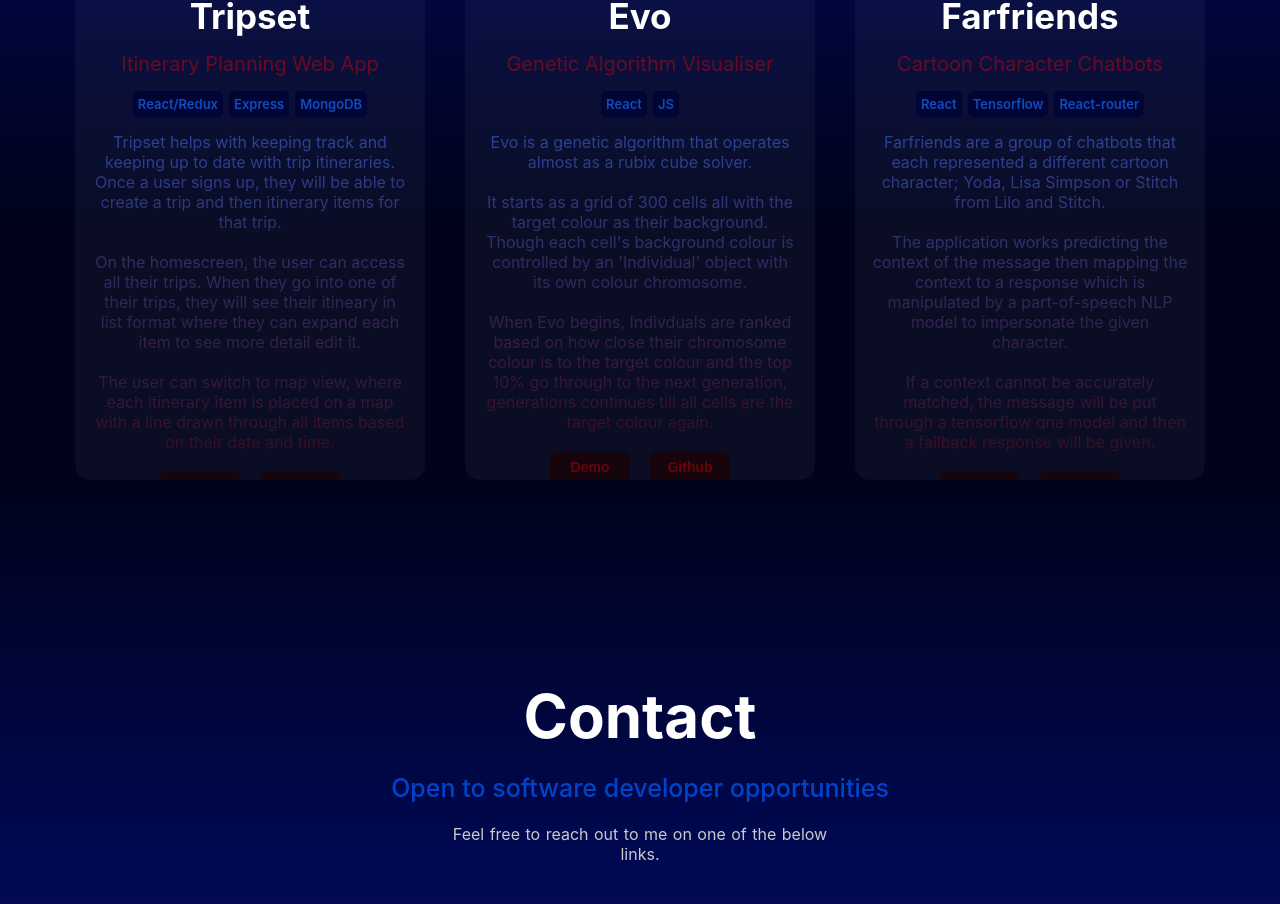
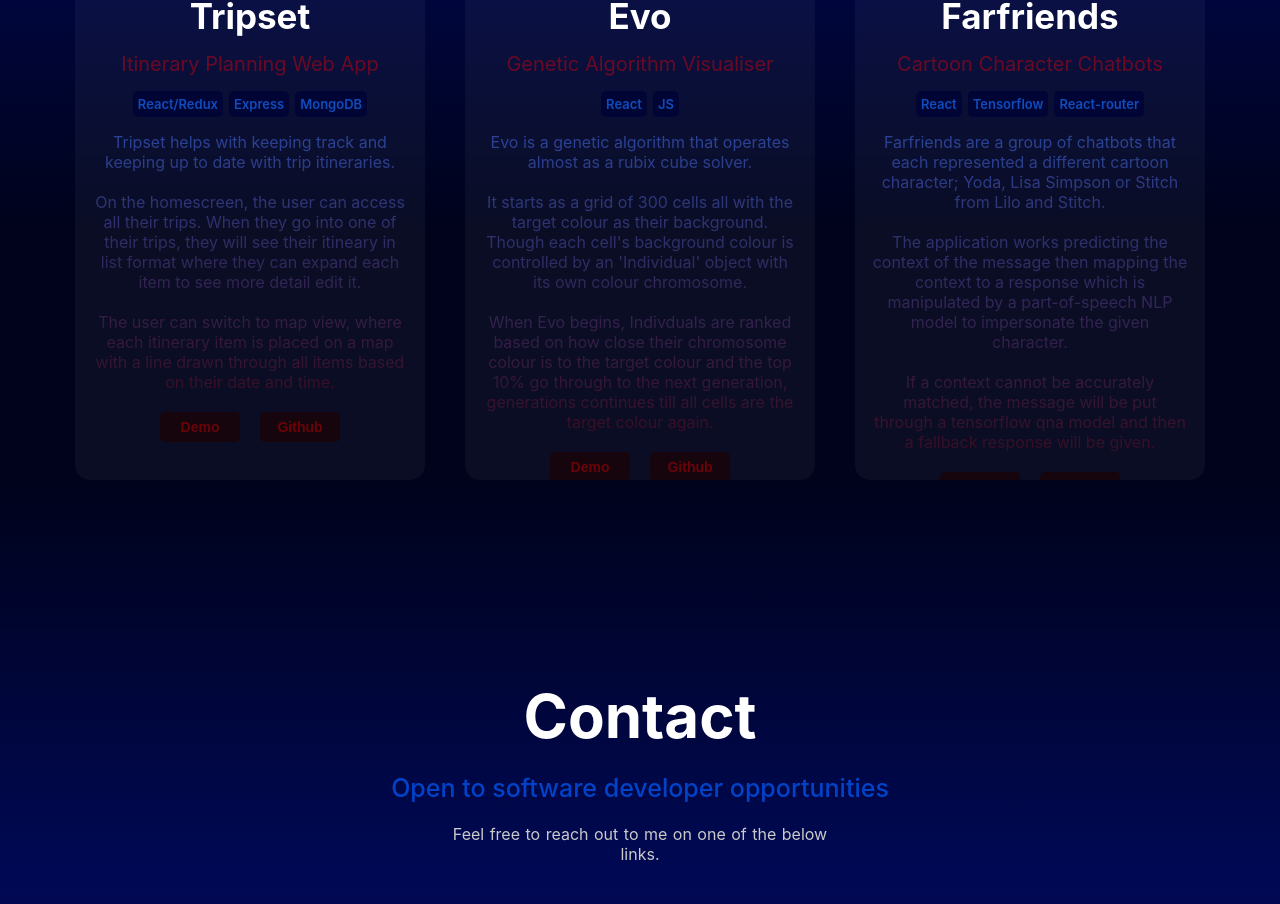
Before and after one commit to hao441/homepage, a React (Create React App) app: page / in a window 1280 px wide. Shown: the part 972-1876 px from the top of the page. Built offline with nearby package versions, Linux system fonts and the light colour scheme.

Commit message:
Paragraph text update 2

```diff
--- a/src/App.js
+++ b/src/App.js
@@ -52,7 +52,7 @@ const App = () => {
                 <div className='card-technology'>MongoDB</div>
               </div>
               <div className='paragraph-container'>
-              <p className='card-paragraph'>Tripset helps with keeping track and keeping up to date with trip itineraries. Once a user signs up, they will be able to create a trip and then itinerary items for that trip. </p>
+              <p className='card-paragraph'>Tripset helps with keeping track and keeping up to date with trip itineraries. </p>
               <br/>
               <p className='card-paragraph'>On the homescreen, the user can access all their trips. When they go into one of their trips, they will see their itineary in list format where they can expand each item to see more detail edit it.</p>
               <br/>
```
